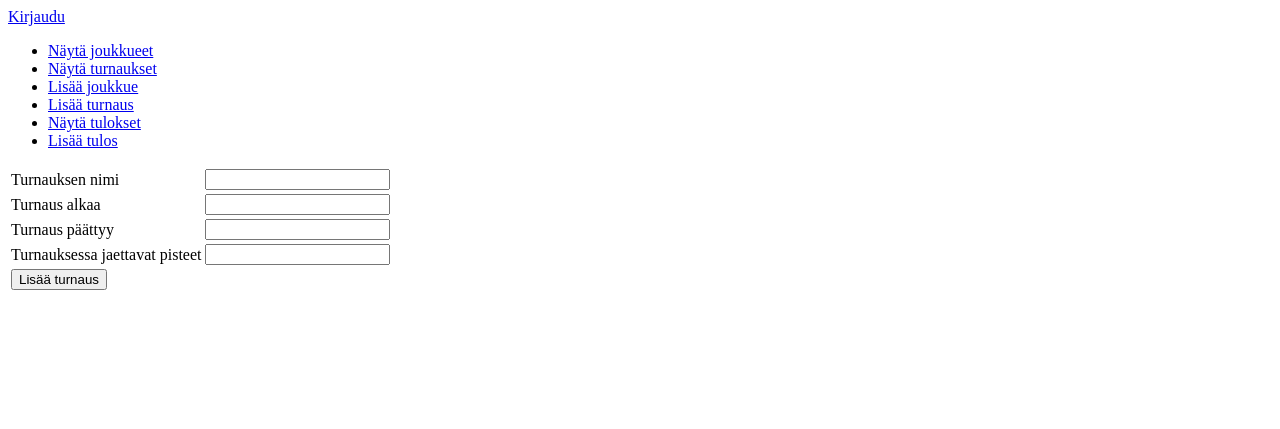
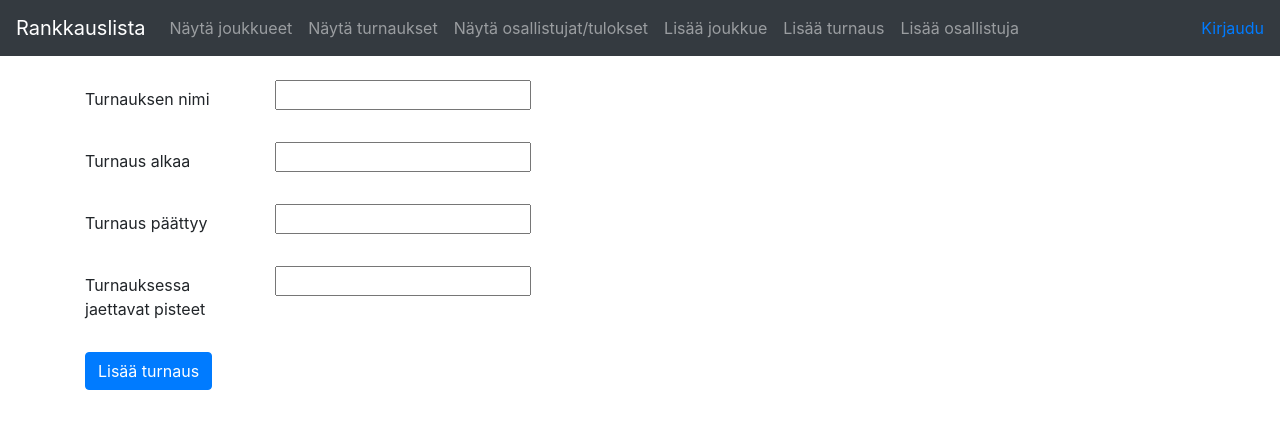
Before and after one commit to Niddis/Rankkauslista, a Flask app: template application/templates/cups/new.html in a window 1280 px wide. Shown: the top 429 px of the page. Run offline with Flask 2, Linux system fonts and the light colour scheme; the template is opened without the code that fills it: values that come from a table or form of the project are taken from there, others are empty; some libraries are stand-ins or nearby versions.

Commit message:
ulkoasun viilausta

```diff
--- a/application/cups/views.py
+++ b/application/cups/views.py
@@ -2,6 +2,7 @@ from application import app, db
 from flask import render_template, request, url_for, redirect
 from application.cups.models import Cup
 from application.cups.forms import CupForm
+from flask_login import login_required
 
 
 @app.route("/cups", methods=["GET"])
@@ -9,10 +10,12 @@ def cups_index():
     return render_template("cups/list.html", cups = Cup.query.all())
 
 @app.route("/cups/new/")
+@login_required
 def cups_form():
     return render_template("cups/new.html", form = CupForm())
 
 @app.route("/cups", methods=["POST"])
+@login_required
 def cups_create():
     form = CupForm(request.form)
 
--- a/application/joukkueet/views.py
+++ b/application/joukkueet/views.py
@@ -9,12 +9,12 @@ def joukkueet_index():
     return render_template("joukkueet/list.html", joukkueet = Joukkue.list_teams_with_points())
 
 @app.route("/joukkueet/new/")
-
+@login_required
 def joukkueet_form():
     return render_template("joukkueet/new.html", form = JoukkueForm())
 
 @app.route("/joukkueet", methods=["POST"])
-
+@login_required
 def joukkueet_create():
     form = JoukkueForm(request.form)
 
--- a/application/templates/auth/loginform.html
+++ b/application/templates/auth/loginform.html
@@ -22,7 +22,7 @@
         </tr>
         <tr>
             <td colspan="2">
-                <input type="submit" value="Login" />
+                <input type="submit" value="Kirjaudu" />
             </td>
         </tr>
     </table>
--- a/application/templates/cups/new.html
+++ b/application/templates/cups/new.html
@@ -2,72 +2,54 @@
 
 {% block body %}
 <form method="POST" action="{{ url_for('cups_create') }}">
-	<table>
-		<tr>
-			<td>
-				{{ form.name.label }}
-			</td>
-			<td>
+	<div class="form-group row">
+		<label class="col-sm-2 col-form-label">{{ form.name.label }}</label>
+		<div class="col-sm-3">
 			{{ form.name }}
-			</td>
-			<td>
+		</div>
 		<ul>
 			{% for error in form.name.errors %}
 			<li>{{ error }}</li>
 			{% endfor %}
 		</ul>
-			</td>
-		</tr>
-		<tr>
-			<td>
-				{{ form.start_time.label }}
-			</td>
-			<td>
+	</div>
+	<div class="form-group row">
+		<label class="col-sm-2 col-form-label">{{ form.start_time.label }}</label>
+		<div class="col-sm-3">
 			{{ form.start_time }}
-			</td>
-			<td>
+		</div>
 		<ul>
 			{% for error in form.start_time.errors %}
 			<li>{{ error }}</li>
 			{% endfor %}
 		</ul>
-			</td>
-		</tr>
-		<tr>
-			<td>
-				{{ form.end_time.label }}
-			</td>
-			<td>
+	</div>
+	<div class="form-group row">
+		<label class="col-sm-2 col-form-label">{{ form.end_time.label }}</label>
+		<div class="col-sm-3">
 			{{ form.end_time }}
-			</td>
-			<td>
+		</div>
 		<ul>
 			{% for error in form.end_time.errors %}
 			<li>{{ error }}</li>
 			{% endfor %}
 		</ul>
-			</td>
-		</tr>
-		<tr>
-			<td>
-				{{ form.points.label }}
-			</td>
-			<td>
+	</div>
+	<div class="form-group row">
+		<label class="col-sm-2 col-form-label">{{ form.points.label }}</label>
+		<div class="col-sm-3">
 			{{ form.points }}
-			</td>
-			<td>
+		</div>
 		<ul>
 			{% for error in form.points.errors %}
 			<li>{{ error }}</li>
 			{% endfor %}
 		</ul>
-			</td>
-		</tr>
-		<tr>
-			<td colspan="2">
-				<input type="submit" value="Lisää turnaus"/>
-			</td>
-		</tr>
-	</table>
+	</div>
+	<div class="form-group row">
+		<div class="col-sm-10">
+			<button type="submit" class="btn btn-primary">Lisää turnaus</button>
+		</div>
+	</div>
 </form>
 {% endblock %}
--- a/application/templates/index.html
+++ b/application/templates/index.html
@@ -2,6 +2,7 @@
 
 {% block body %}
 	<p>
-		Hello World!
+		Tervetuloa rankkauslista-sivulle! Täällä voit luoda turnauksia ja joukkueita,
+		lisätä joukkueita turnauksien osallistujiksi ja pitää kirjaa turnauksen tuloksista.
 	</p>
 {% endblock %}
--- a/application/templates/layout.html
+++ b/application/templates/layout.html
@@ -2,32 +2,58 @@
 <html>
 	<head>
 		<meta charset="utf-8">
+		<meta name="viewport" content="width=device-width, initial-scale=1, shrink-to-fit=no">
 		<title>Rankkauslista</title>
+		<link rel="stylesheet" href="https://maxcdn.bootstrapcdn.com/bootstrap/4.0.0/css/bootstrap.min.css" integrity="sha384-Gn5384xqQ1aoWXA+058RXPxPg6fy4IWvTNh0E263XmFcJlSAwiGgFAW/dAiS6JXm" crossorigin="anonymous">
 	</head>
 
 	<body>
+		<nav class="navbar navbar-expand-md navbar-dark bg-dark mb-4">
+			<a class="navbar-brand" href="#">Rankkauslista</a>
+			<button class="navbar-toggler" type="button" data-toggle="collapse" data-target="#navbarCollapse" aria-controls="navbarCollapse" aria-expanded="false" aria-label="Toggle navigation">
+				<span class="navbar-toggler-icon"></span>
+			</button>
+			<div class="collapse navbar-collapse" id="navbarCollapse">
+				<ul class="navbar-nav mr-auto">
+					<li class="nav-item">
+						<a class="nav-link" href="{{ url_for('joukkueet_index') }}">Näytä joukkueet</a>
+					</li>
+					<li class="nav-item">
+						<a class="nav-link" href="{{ url_for('cups_index') }}">Näytä turnaukset</a>
+					</li>
+					<li class="nav-item">
+						<a class="nav-link" href="{{ url_for('results_index') }}">Näytä osallistujat/tulokset</a>
+					</li>
+					<li class="nav-item">
+						<a class="nav-link" href="{{ url_for('joukkueet_form') }}">Lisää joukkue</a>
+					</li>
+					<li class="nav-item">
+						<a class="nav-link" href="{{ url_for('cups_form') }}">Lisää turnaus</a>
+					</li>
+					<li class="nav-item">
+						<a class="nav-link" href="{{ url_for('result_form') }}">Lisää osallistuja</a>
+					</li>
+				</ul>
+				<div class="form-inline mt-2 mt-md-0">
 					{% if current_user.is_authenticated %}
-		<p>
-			Kirjautunut nimellä {{ current_user.name }}. <a href="{{ url_for('auth_logout') }}">Kirjaudu ulos</a>
-		</p>
+					<a href="{{ url_for('auth_logout') }}">Hei {{ current_user.name }} -- Kirjaudu ulos</a>
 					{% else %}
 					<a href="{{ url_for('auth_login') }}">Kirjaudu</a>
 					{% endif %}
+				</div>
+			</div>
+		</nav>
 
-		<ul>
-			<li><a href="{{ url_for('joukkueet_index') }}">Näytä joukkueet</a></li>
-			<li><a href="{{ url_for('cups_index') }}">Näytä turnaukset</a></li>
-			<li><a href="{{ url_for('joukkueet_form') }}">Lisää joukkue</a></li>
-			<li><a href="{{ url_for('cups_form') }}">Lisää turnaus</a></li>
-			<li><a href="{{ url_for('results_index') }}">Näytä tulokset</a></li>
-			<li><a href="{{ url_for('result_form') }}">Lisää tulos</a></li>
-
-		</ul>
-
+		<main role="main" class="container">
 			{% block body %}
 				<p>
 					content
 				</p>
 			{% endblock %}
+		</main>
+
+		<script src="https://code.jquery.com/jquery-3.2.1.slim.min.js" integrity="sha384-KJ3o2DKtIkvYIK3UENzmM7KCkRr/rE9/Qpg6aAZGJwFDMVNA/GpGFF93hXpG5KkN" crossorigin="anonymous"></script>
+		<script src="https://cdnjs.cloudflare.com/ajax/libs/popper.js/1.12.9/umd/popper.min.js" integrity="sha384-ApNbgh9B+Y1QKtv3Rn7W3mgPxhU9K/ScQsAP7hUibX39j7fakFPskvXusvfa0b4Q" crossorigin="anonymous"></script>
+		<script src="https://maxcdn.bootstrapcdn.com/bootstrap/4.0.0/js/bootstrap.min.js" integrity="sha384-JZR6Spejh4U02d8jOt6vLEHfe/JQGiRRSQQxSfFWpi1MquVdAyjUar5+76PVCmYl" crossorigin="anonymous"></script>
 	</body>
 </html>
```
Also changed, not shown: application/results/views.py (+8 -0 lines), application/templates/cups/list.html (+11 -7 lines), application/templates/joukkueet/list.html (+8 -4 lines), application/templates/joukkueet/new.html (+15 -25 lines), application/templates/results/list.html (+9 -5 lines). Lines whose indentation alone changed are shown as unchanged.
